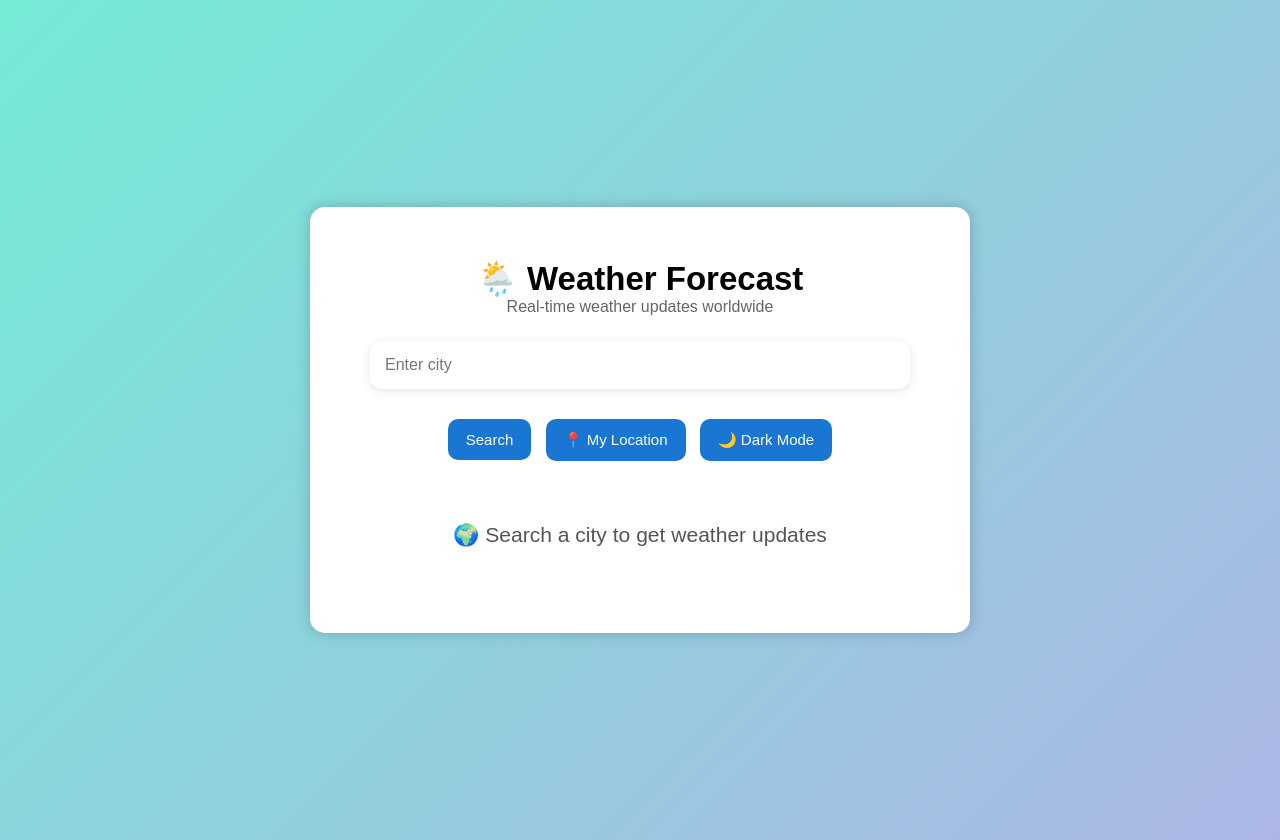
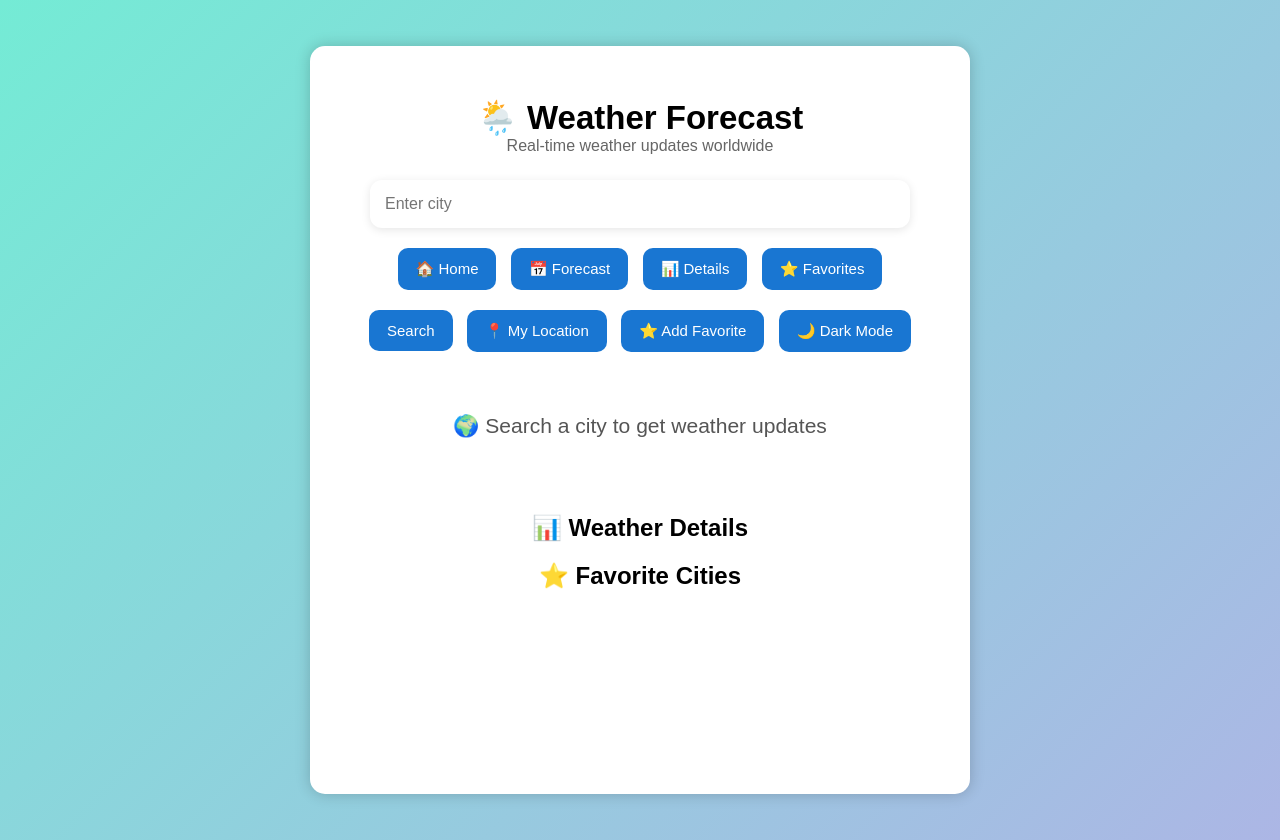
Before and after one commit to ankitkumar-it/weather-app, a plain HTML site: page index.html in a window 1280 px wide. Drawn offline with nearby package versions, Linux system fonts and the light colour scheme.

Commit message:
index.html

```diff
--- a/index.html
+++ b/index.html
@@ -19,7 +19,25 @@
             type="text"
             id="city"
             placeholder="Enter city">
+        <nav class="nav-menu">
 
+    <button onclick="showSection('home')">
+        🏠 Home
+    </button>
+
+    <button onclick="showSection('forecastSection')">
+        📅 Forecast
+    </button>
+
+    <button onclick="showSection('detailsSection')">
+        📊 Details
+    </button>
+
+    <button onclick="showSection('favoritesSection')">
+        ⭐ Favorites
+    </button>
+
+</nav>
         <div class="button-group">
 
         <button onclick="getWeather()">
@@ -30,19 +48,46 @@
             📍 My Location
         </button>
 
+        <button onclick="addFavorite()">
+    ⭐ Add Favorite
+</button>
+
         <button onclick="toggleDarkMode()">
              🌙 Dark Mode
         </button>
 
 </div>
-
+        <div id="home" class="page-section">
         <div id="weatherResult">
               <h3>🌍 Search a city to get weather updates</h3>
         </div>
-        <div id="forecast"></div>
+        <div id="weatherAlert"></div>
+
+</div>
+<div id="forecastSection" class="page-section">
+
+    <div id="forecast"></div>
+
+</div>
+<div id="detailsSection" class="page-section">
+
+    <h2>📊 Weather Details</h2>
+
+    <div id="weatherDetails"></div>
+
+</div>
+<div id="favoritesSection" class="page-section">
+
+    <h2>⭐ Favorite Cities</h2>
+
+    <div id="favorites"></div>
+
+</div>
+
+        <canvas id="tempChart"></canvas>
 
     </div>
-
+    <script src="https://cdn.jsdelivr.net/npm/chart.js"></script>
     <script src="script.js"></script>
 
 </body>
```
